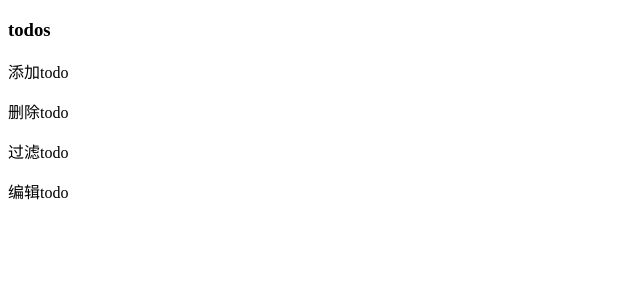
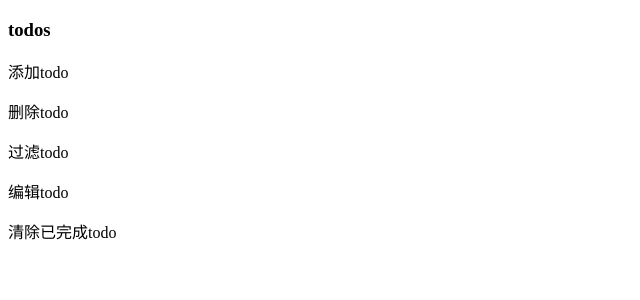
Before and after one commit to rm86626/mypro86-1, a Vue app: page / in a window 1280 px wide. Shown: the top 300 px of the page, without its empty margins (0-640 px from the left). Built offline with nearby package versions, Linux system fonts and the light colour scheme.

Commit message:
清除已完成todo

```diff
--- a/src/App.vue
+++ b/src/App.vue
@@ -5,6 +5,7 @@
      <p>删除todo</p>
      <p>过滤todo</p>
      <p>编辑todo</p>
+     <p>清除已完成todo</p>
   </div>
 </template>
 
```
